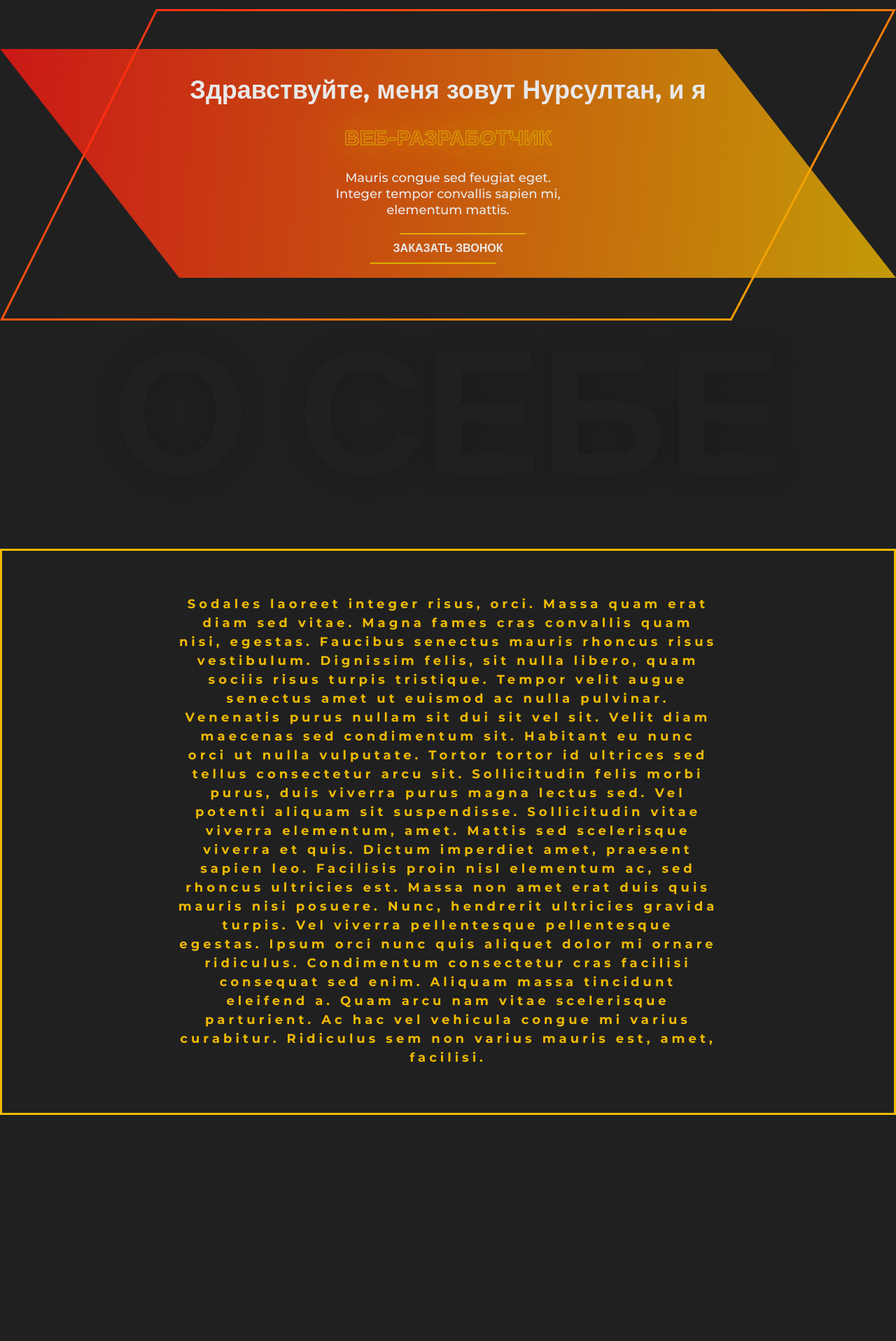
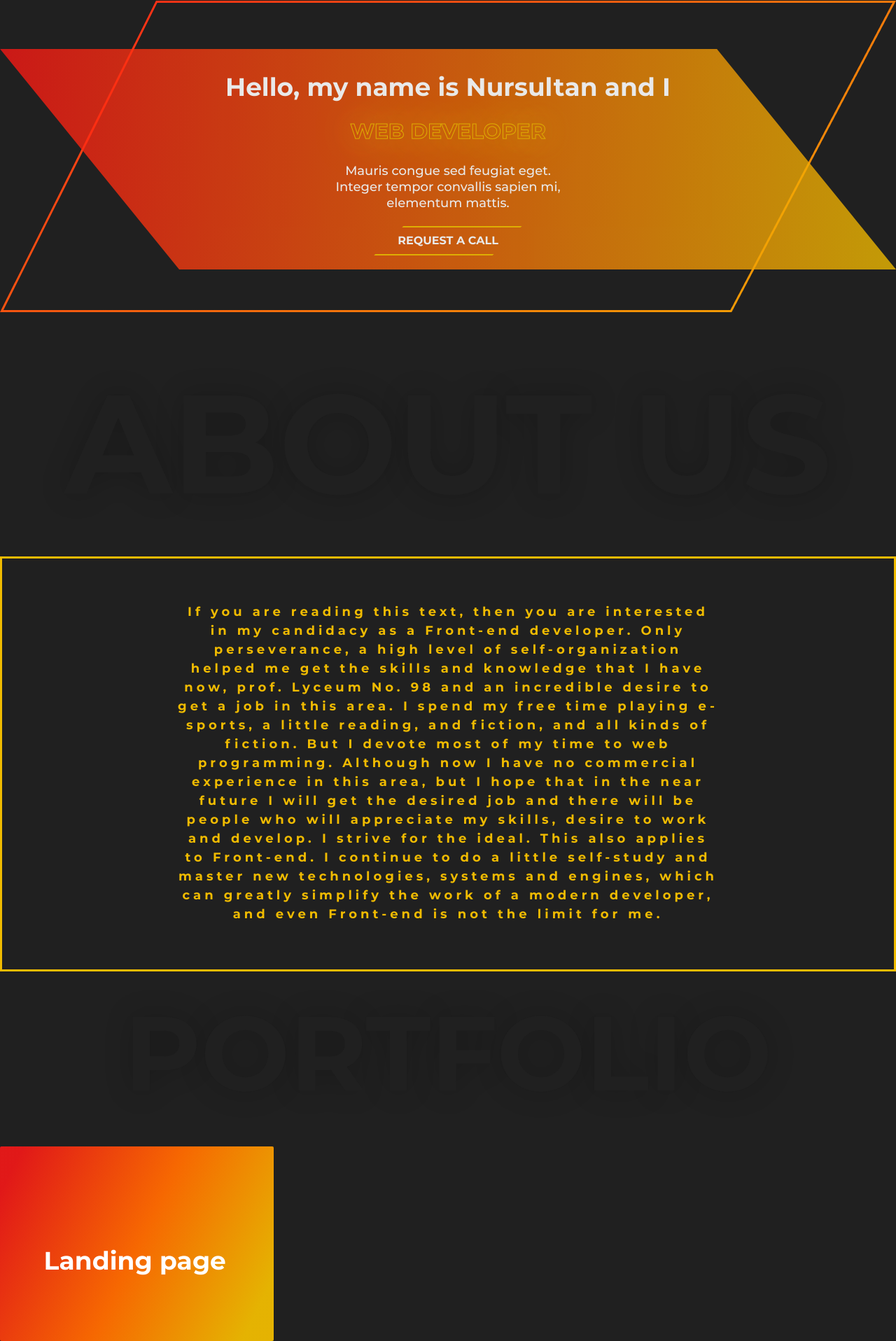
Before and after one commit to HydroOx1d/myNewPortfolio, a plain HTML site: page index.html in a window 1280 px wide. Shown: the part 184-2100 px from the top of the page at 70% size. Before the commit the page ends 1777 px from the top, so only its background shows below. Drawn offline with Linux system fonts and the light colour scheme.

Commit message:
Половина блока 'portfolio' готов

```diff
--- a/index.html
+++ b/index.html
@@ -16,10 +16,10 @@
                         <h2 class="header__logo--text">Nurs.<span class="header__logo--text__col">Ox1d</span>.kg</h2>
                     </div>
                     <nav class="header__nav">
-                        <a href="#" class="header__nav--link">Главная</a>
-                        <a href="#" class="header__nav--link">О себе</a>
-                        <a href="#" class="header__nav--link">Портфолио</a>
-                        <a href="#" class="header__nav--link">Контакты</a>
+                        <a href="#" class="header__nav--link">Home</a>
+                        <a href="#" class="header__nav--link">About us</a>
+                        <a href="#" class="header__nav--link">Portfolio</a>
+                        <a href="#" class="header__nav--link">Contact</a>
                     </nav>
                     <span class="header__tel">+996(704)04-10-04</span>
                 </div>
@@ -30,12 +30,12 @@
             <div class="container">
                 <div class="general__inner">
                     <div class="general__block">
-                        <h2 class="general__block--title">Здравствуйте, меня зовут Нурсултан, и я</h2>
-                        <h3 class="general__block--subtitle">ВЕБ-РАЗРАБОТЧИК</h3>
+                        <h2 class="general__block--title">Hello, my name is Nursultan and I</h2>
+                        <h3 class="general__block--subtitle">WEB DEVELOPER</h3>
                         <div class="general__block--desc">
                             Mauris congue sed feugiat eget. Integer tempor convallis sapien mi, elementum mattis.
                         </div>
-                        <a href="#" class="general__block--btn">Заказать звонок</a>
+                        <a href="#" class="general__block--btn">REQUEST A CALL</a>
                     </div>
                     <span class="general__block--two">
                         <img src="img/general.png" alt="" class="general__block--two__image">
@@ -48,11 +48,26 @@
             <div class="container">
                 <div class="about__inner">
                     <div class="about__title">
-                        <h2 class="about__title--text">О себе</h2>
+                        <h2 class="about__title--text">About us</h2>
                     </div>
                     <div class="about__block">
                         <div class="about__block--text">
-                            Sodales laoreet integer risus, orci. Massa quam erat diam sed vitae. Magna fames cras convallis quam nisi, egestas. Faucibus senectus mauris rhoncus risus vestibulum. Dignissim felis, sit nulla libero, quam sociis risus turpis tristique. Tempor velit augue senectus amet ut euismod ac nulla pulvinar. Venenatis purus nullam sit dui sit vel sit. Velit diam maecenas sed condimentum sit. Habitant eu nunc orci ut nulla vulputate. Tortor tortor id ultrices sed tellus consectetur arcu sit. Sollicitudin felis morbi purus, duis viverra purus magna lectus sed. Vel potenti aliquam sit suspendisse. Sollicitudin vitae viverra elementum, amet. Mattis sed scelerisque viverra et quis. Dictum imperdiet amet, praesent sapien leo. Facilisis proin nisl elementum ac, sed rhoncus ultricies est. Massa non amet erat duis quis mauris nisi posuere. Nunc, hendrerit ultricies gravida turpis. Vel viverra pellentesque pellentesque egestas. Ipsum orci nunc quis aliquet dolor mi ornare ridiculus. Condimentum consectetur cras facilisi consequat sed enim. Aliquam massa tincidunt eleifend a. Quam arcu nam vitae scelerisque parturient. Ac hac vel vehicula congue mi varius curabitur. Ridiculus sem non varius mauris est, amet, facilisi.
+                            If you are reading this text, then you are interested in my candidacy as a Front-end developer. Only perseverance, a high level of self-organization helped me get the skills and knowledge that I have now, prof. Lyceum No. 98 and an incredible desire to get a job in this area. I spend my free time playing e-sports, a little reading, and fiction, and all kinds of fiction. But I devote most of my time to web programming. Although now I have no commercial experience in this area, but I hope that in the near future I will get the desired job and there will be people who will appreciate my skills, desire to work and develop. I strive for the ideal. This also applies to Front-end. I continue to do a little self-study and master new technologies, systems and engines, which can greatly simplify the work of a modern developer, and even Front-end is not the limit for me.
+                        </div>
+                    </div>
+                </div>
+            </div>
+        </section>
+
+        <section class="portfolio">
+            <div class="container">
+                <div class="portfolio__inner">
+                    <div class="portfolio__title">
+                        <h2 class="portfolio__title--text">Portfolio</h2>
+                    </div>
+                    <div class="portfolio__block">
+                        <div class="portfolio__block--card">
+                            <h3 class="portfolio__block--title">Landing page</h3>
                         </div>
                     </div>
                 </div>
--- a/sass/common/_about.sass
+++ b/sass/common/_about.sass
@@ -1,11 +1,12 @@
 .about
+    padding-top: 110px
     &__title
         &--text
             text-align: center
             margin: 50px
             font-family: montserratB, sans-serif
             font-weight: 900
-            font-size: 250px
+            font-size: 200px
             color: #202020
             text-transform: uppercase
             text-shadow: 0px 0px 40px rgba(0, 0, 0, 0.2)
--- /dev/null
+++ b/sass/common/_portfolio.sass
@@ -0,0 +1,25 @@
+.portfolio
+    &__title
+        &--text
+            text-align: center
+            margin: 50px
+            font-family: montserratB, sans-serif
+            font-weight: 900
+            font-size: 150px
+            color: #202020
+            text-transform: uppercase
+            text-shadow: 0px 0px 40px rgba(0, 0, 0, 0.2)
+    &__block
+        &--card
+            position: relative
+            max-width: 391px
+            height: 278px
+            background: linear-gradient(116.13deg, rgba(231, 24, 24, 0.97) 6.12%, rgba(255, 107, 0, 0.96) 50.59%, rgba(241, 188, 0, 0.94) 91.47%)
+            border-radius: 2px
+        &--title
+            font-family: montserratB
+            font-size: 36px
+            position: absolute
+            top: 40%
+            bottom: 60%
+            left: 16%
--- a/sass/style.sass
+++ b/sass/style.sass
@@ -4,6 +4,7 @@
 
 @import common/about
 
+@import common/portfolio
 
 @font-face
     font-family: 'montserratB'
@@ -45,7 +46,7 @@ body
 a
     text-decoration: none
 
-wrapper
+.wrapper
     position: relative
     min-height: 100%
     overflow: hidden
```
Also changed, not shown: css/style.css, 1 other file.
